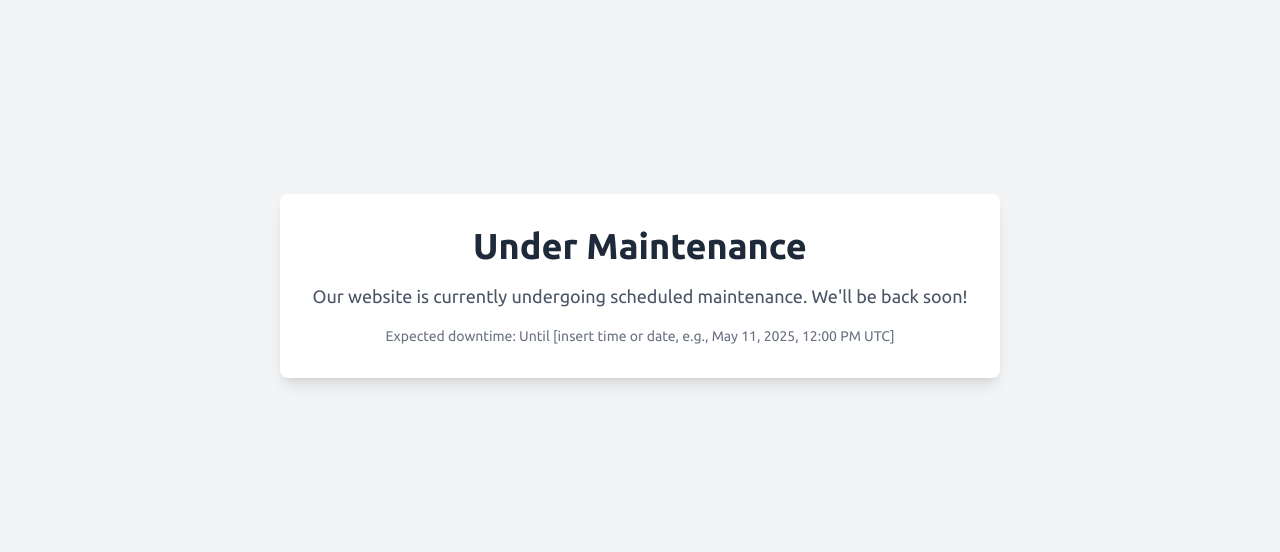
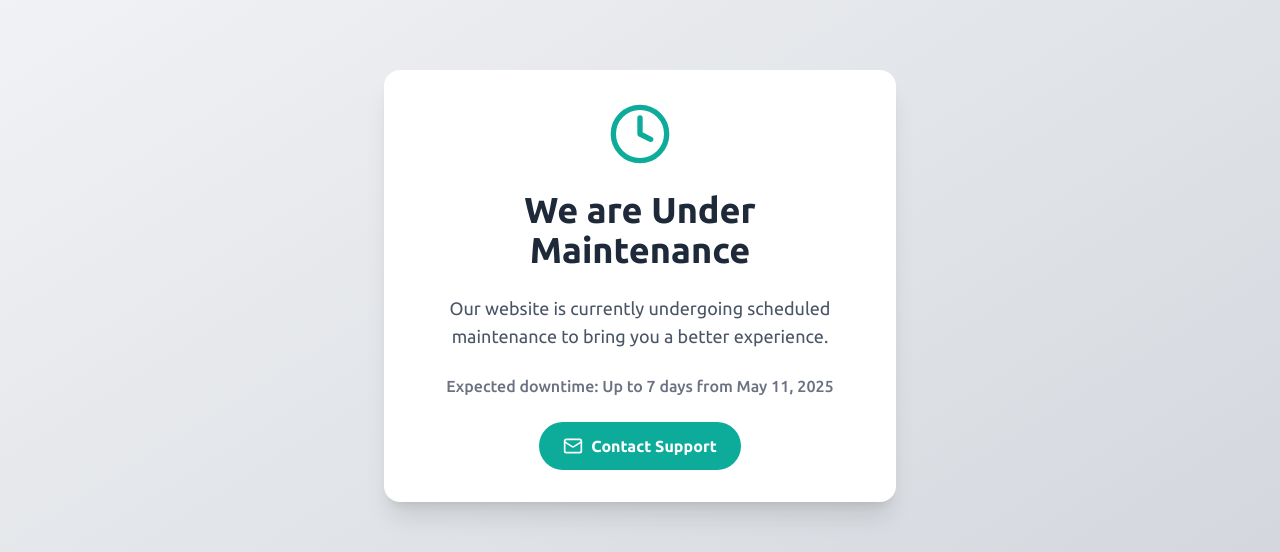
Before and after one commit to VedantRaval3011/mechvaccIndustries, a Next.js app: page /maintenance in a window 1280 px wide. Shown: the part 204-756 px from the top of the page. Built offline with nearby package versions, Linux system fonts and the light colour scheme; no server answers; the database is empty.

Commit message:
feat: enhance maintenance page with animations and improved layout

```diff
--- a/src/app/maintenance/page.tsx
+++ b/src/app/maintenance/page.tsx
@@ -1,19 +1,52 @@
 import { NextPage } from "next";
+import { motion } from "framer-motion";
+import { Clock, Mail } from "lucide-react";
 
 const MaintenancePage: NextPage = () => {
   return (
-    <div className="min-h-screen flex items-center justify-center bg-gray-100">
-      <div className="text-center p-8 bg-white rounded-lg shadow-lg">
-        <h1 className="text-4xl font-bold text-gray-800 mb-4">Under Maintenance</h1>
-        <p className="text-lg text-gray-600 mb-4">
-          Our website is currently undergoing scheduled maintenance. We&apos;ll be back soon!
+    <div className="min-h-screen flex items-center justify-center bg-gradient-to-br from-gray-100 to-gray-300 p-4">
+      <motion.div
+        initial={{ opacity: 0, y: 20 }}
+        animate={{ opacity: 1, y: 0 }}
+        transition={{ duration: 0.8, ease: "easeOut" }}
+        className="max-w-lg w-full bg-white rounded-2xl shadow-xl p-8 text-center space-y-6"
+      >
+        <motion.div
+          initial={{ scale: 0.8 }}
+          animate={{ scale: 1 }}
+          transition={{ duration: 0.5, delay: 0.2 }}
+        >
+          <Clock className="w-16 h-16 text-[var(--color-green)] mx-auto mb-4" />
+        </motion.div>
+        <h1 className="text-3xl md:text-4xl font-bold text-gray-800">
+          We are Under Maintenance
+        </h1>
+        <p className="text-lg text-gray-600">
+          Our website is currently undergoing scheduled maintenance to bring you a better experience.
         </p>
-        <p className="text-sm text-gray-500">
-          Expected downtime: Until [insert time or date, e.g., May 11, 2025, 12:00 PM UTC]
+        <p className="text-md text-gray-500 font-medium">
+          Expected downtime: Up to 7 days from May 11, 2025
         </p>
-      </div>
+        <div className="flex justify-center">
+          <a
+            href="mailto:mechvacc@gmail.com"
+            className="inline-flex items-center px-6 py-3 bg-[var(--color-green)] text-white font-semibold rounded-full hover:bg-[var(--color-green-gradient-end)] transition-all duration-300"
+          >
+            <Mail className="w-5 h-5 mr-2" />
+            Contact Support
+          </a>
+        </div>
+
+      </motion.div>
     </div>
   );
 };
 
+export const getStaticProps = async () => {
+  return {
+    props: {},
+    revalidate: 3600, // Revalidate every hour
+  };
+};
+
 export default MaintenancePage;
```
